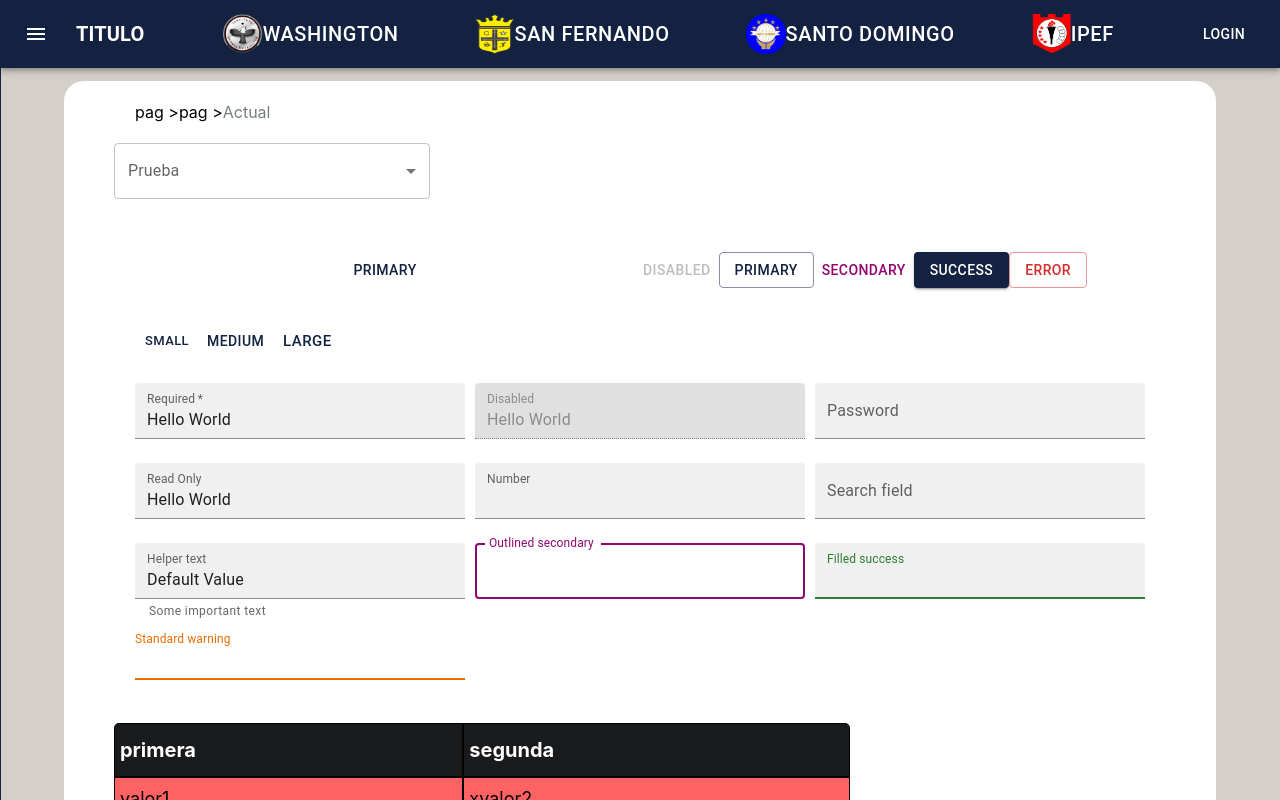
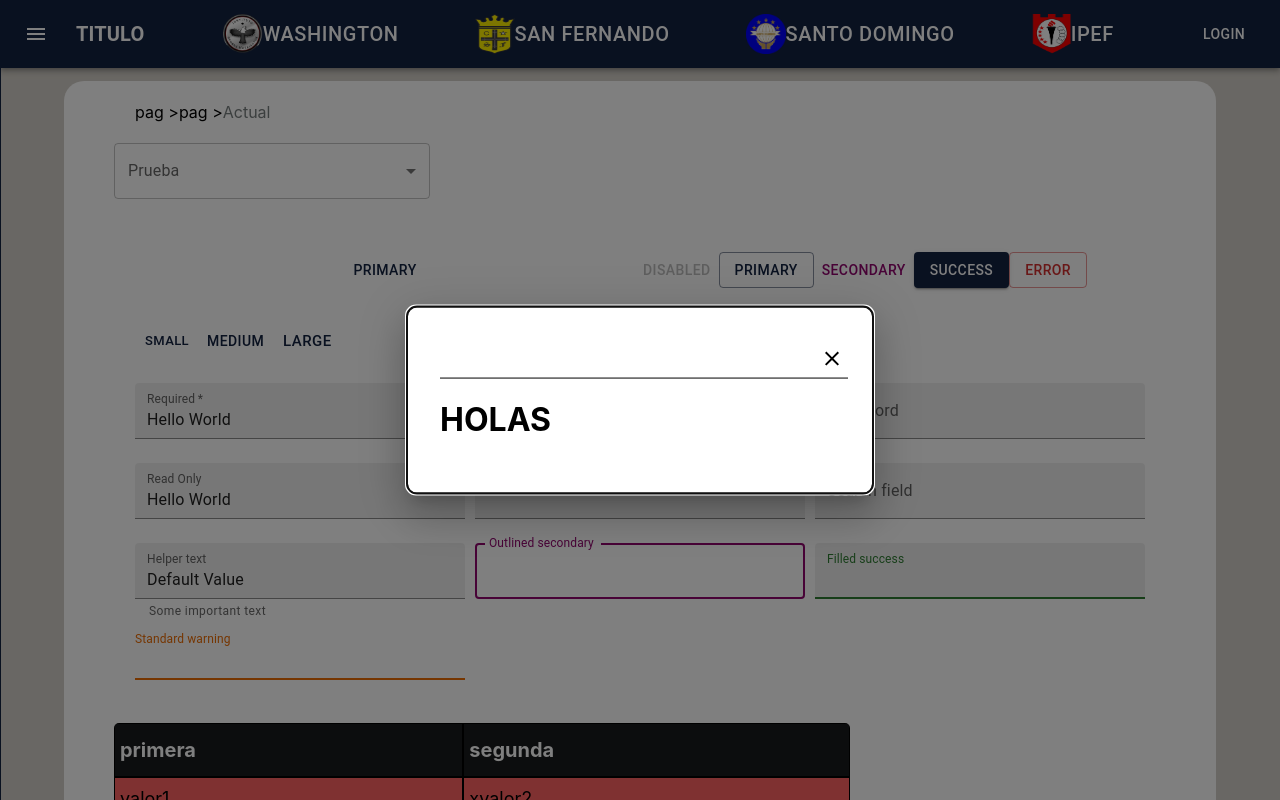
Before and after one commit to exequiel381/componentsFront, a React (Create React App) app: page /prueba in a window 1280 px wide. Shown: the top 800 px of the page. Built offline with nearby package versions, Linux system fonts and the light colour scheme.

Commit message:
compoennte modal listo

```diff
--- a/src/components/Loader/Loader.css
+++ b/src/components/Loader/Loader.css
@@ -8,10 +8,11 @@
   }
 
   .loader {
-    border: 16px solid #f3f3f3; /* Light grey */
+    border: 16px solid #d1c4c480; /* Light grey */
     border-top: 16px solid #00233b; /* Blue */
+    border-bottom: 16px solid #00233b; /* Blue */
     border-radius: 50%;
-    width: 120px;
-    height: 120px;
-    animation: spin 1s linear infinite;
+    width: 80px;
+    height: 80px;
+    animation: spin .7s ease-out infinite;
   }
--- a/src/components/Loader/Loader.js
+++ b/src/components/Loader/Loader.js
@@ -1,14 +1,16 @@
 import React from "react";
 import "./Loader.css";
 
-function Loader() {
+function Loader(props) {
   return (
     <>
       <div className="center-items">
         <div className="loader"></div>
       </div>
       <div className="center-items">
-        <div className="textLoader">...Loading</div>
+        <div className="textLoader">
+          {props.text ? props.text : "...Loading"}
+        </div>
       </div>
     </>
   );
--- /dev/null
+++ b/src/components/Modal/Modal.css
@@ -0,0 +1,11 @@
+.modal_header{
+    display: flex;
+    justify-content: space-between;
+    align-items: center;
+    border-bottom: solid 1px;
+    padding: 1%;
+    width: 100%;
+    height: 30px;
+    text-shadow: 1px 1px 1px ;
+    font-size: 25px;
+}
--- /dev/null
+++ b/src/components/Modal/Modal.js
@@ -0,0 +1,46 @@
+import React from "react";
+import Box from "@mui/material/Box";
+import Modal from "@mui/material/Modal";
+import CloseIcon from "@mui/icons-material/Close";
+import "./Modal.css";
+const style = {
+  position: "absolute",
+  top: "50%",
+  left: "50%",
+  transform: "translate(-50%, -50%)",
+  minWidth: 400,
+  bgcolor: "background.paper",
+  border: "2px solid #000",
+  borderRadius: "10px",
+  boxShadow: 24,
+  p: 4,
+};
+const ModalComponent = (props) => {
+  const handleClose = () => props.setOpen(false);
+  return (
+    <Modal
+      keepMounted
+      open={props.open}
+      onClose={handleClose}
+      aria-labelledby="keep-mounted-modal-title"
+      aria-describedby="keep-mounted-modal-description"
+    >
+      <Box sx={style}>
+        <div className="modal_header">
+          <span>{props.header ? props.header : ""}</span>
+          <CloseIcon
+            onClick={handleClose}
+            style={{ cursor: "pointer", color: "black" }}
+          />
+        </div>
+        {props.children}
+        {props.type == "deleteConfirmation" ? <></> : null}
+        {props.type == "confirmation" ? <></> : null}
+        {props.type == "message" ? <></> : null}
+        {props.type == "loading" ? <></> : null}
+      </Box>
+    </Modal>
+  );
+};
+
+export default ModalComponent;
--- a/src/pages/Pruebas/prueba.js
+++ b/src/pages/Pruebas/prueba.js
@@ -6,6 +6,8 @@ import TextField from "@mui/material/TextField";
 import BreadCrumb from "../../components/BreadCrumb/BreadCrump";
 import Table from "../../components/Table/Table";
 import "./prueba.css";
+import Loader from "../../components/Loader/Loader";
+import ModalComponent from "../../components/Modal/Modal";
 
 const valuesDrop = [
   {
@@ -29,6 +31,7 @@ const styles = (theme) => ({
 
 const Prueba = () => {
   const [value, setValue] = React.useState("");
+  const [openModal, setOpenModal] = React.useState(true);
   const routes = [
     {
       path: "/pag",
@@ -223,6 +226,14 @@ const Prueba = () => {
           columnsToColor={columnsToColor}
         ></Table>
       </div>
+      <div name="Spinner">
+        <Loader></Loader>
+      </div>
+      <div name="Modal">
+        <ModalComponent open={openModal} setOpen={setOpenModal}>
+          <h1>HOLAS</h1>
+        </ModalComponent>
+      </div>
     </Container>
   );
 };
```
